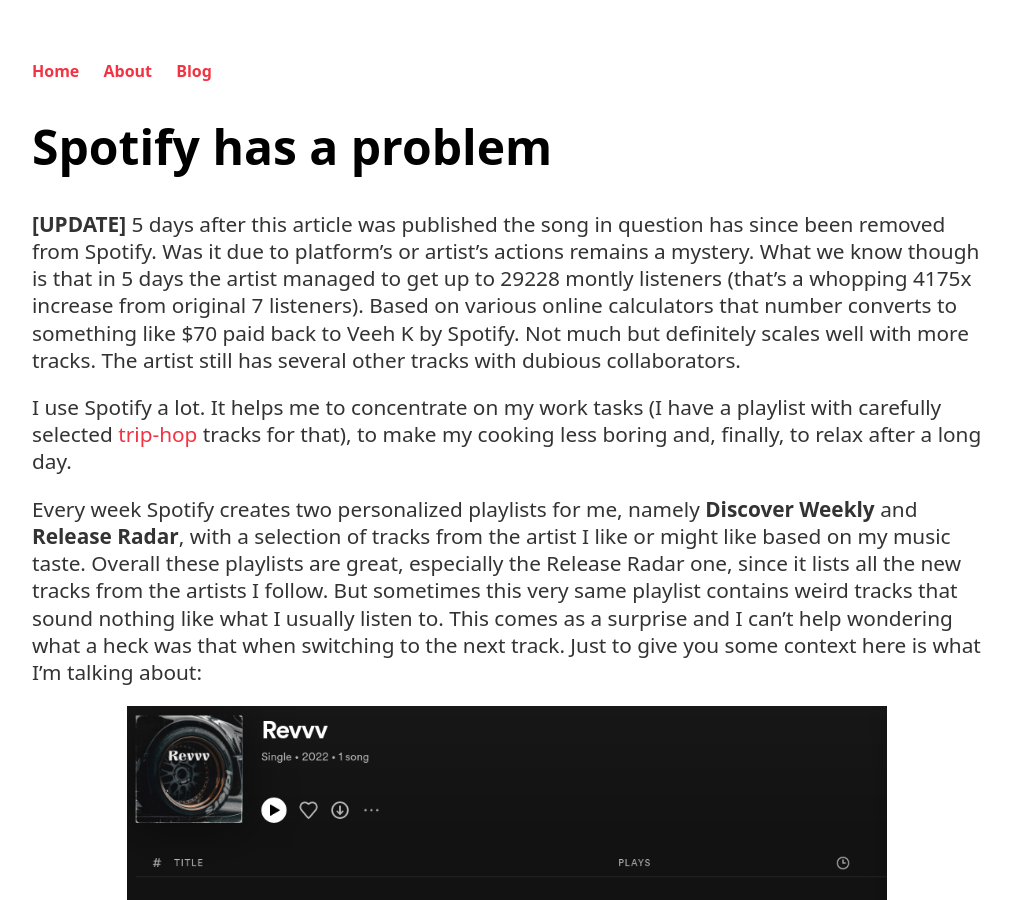
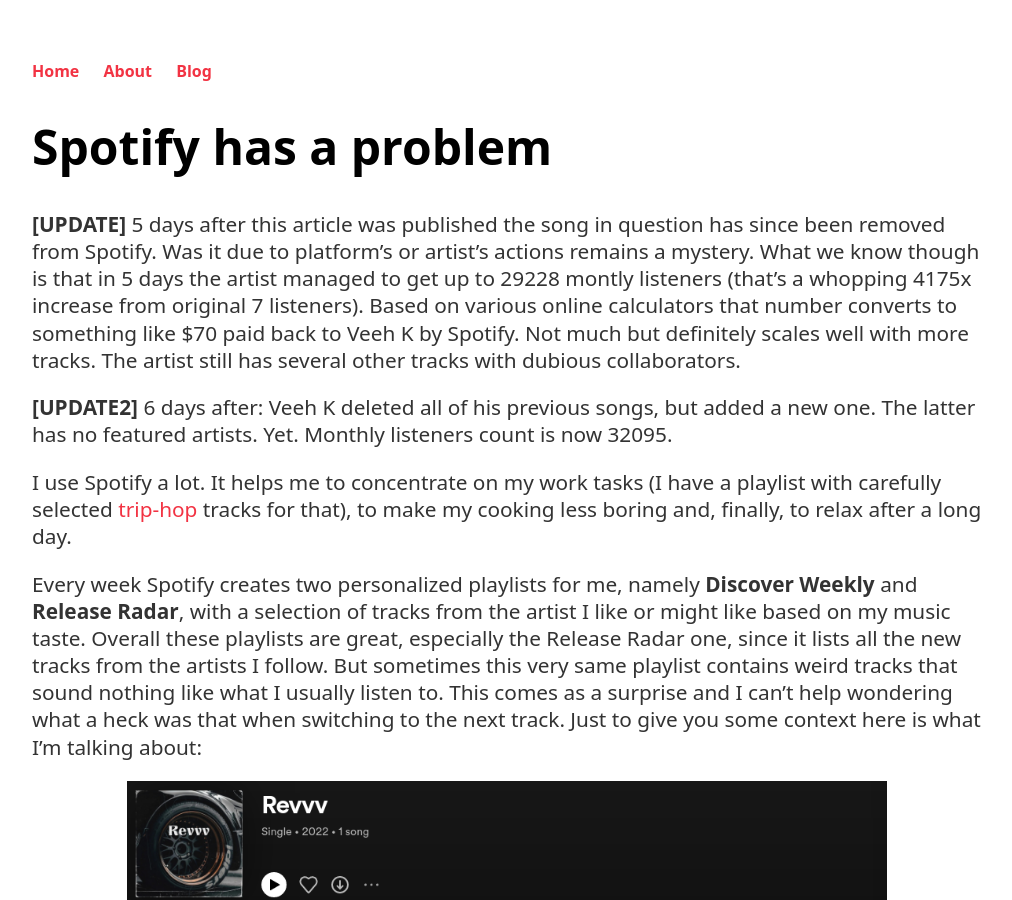
Before and after one commit to zavalyshyn/zavalyshyn.github.io, a Jekyll site: the page built from _posts/2022-08-26-spotify-has-a-problem.markdown, in a window 1280 px wide and 900 px high. Shown: the whole window, without its empty margins (133-1145 px from the left). Built offline with Jekyll 4.4.1, drawn with Linux system fonts in a browser that asks for light colours.

Commit message:
Update 2

```diff
--- a/_posts/2022-08-26-spotify-has-a-problem.markdown
+++ b/_posts/2022-08-26-spotify-has-a-problem.markdown
@@ -6,6 +6,8 @@
 ---
 
 **[UPDATE]** 5 days after this article was published the song in question has since been removed from Spotify. Was it due to platform's or artist's actions remains a mystery. What we know though is that in 5 days the artist managed to get up to 29228 montly listeners (that's a whopping 4175x increase from original 7 listeners). Based on various online calculators that number converts to something like $70 paid back to Veeh K by Spotify. Not much but definitely scales well with more tracks. The artist still has several other tracks with dubious collaborators.
+
+**[UPDATE2]** 6 days after: Veeh K deleted all of his previous songs, but added a new one. The latter has no featured artists. Yet. Monthly listeners count is now 32095.
 
 I use Spotify a lot. It helps me to concentrate on my work tasks (I have a playlist with carefully selected [trip-hop][trip-hop-playlist] tracks for that), to make my cooking less boring and, finally, to relax after a long day.
 
```
